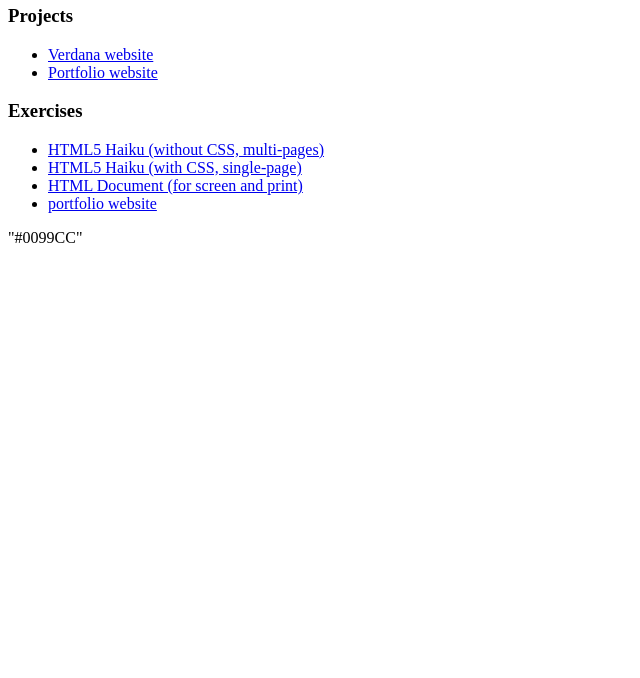
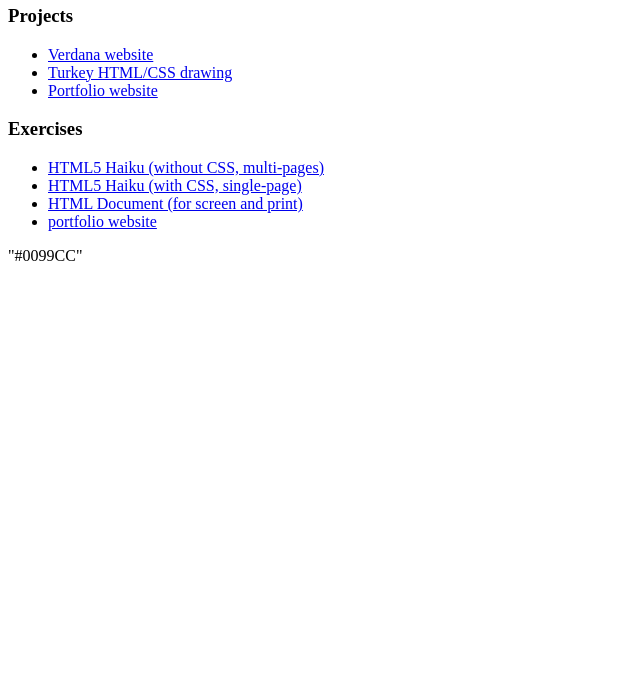
Before and after one commit to shannon-bristol/shannon-bristol.github.io, a plain HTML site: page index.html in a window 1280 px wide. Shown: the part 122-800 px from the top of the page, without its empty margins (0-640 px from the left). Drawn offline with Linux system fonts and the light colour scheme.

Commit message:
Add turkey link

```diff
--- a/index.html
+++ b/index.html
@@ -17,6 +17,7 @@
 	<h3>Projects</h3>
 	<ul>
 		<li><a href="verdana">Verdana website</a></li>
+		<li><a href="turkey">Turkey HTML/CSS drawing</a></li>
 		<li><a href="portfolio">Portfolio website</a></li>
 	</ul>
 </section>
```
